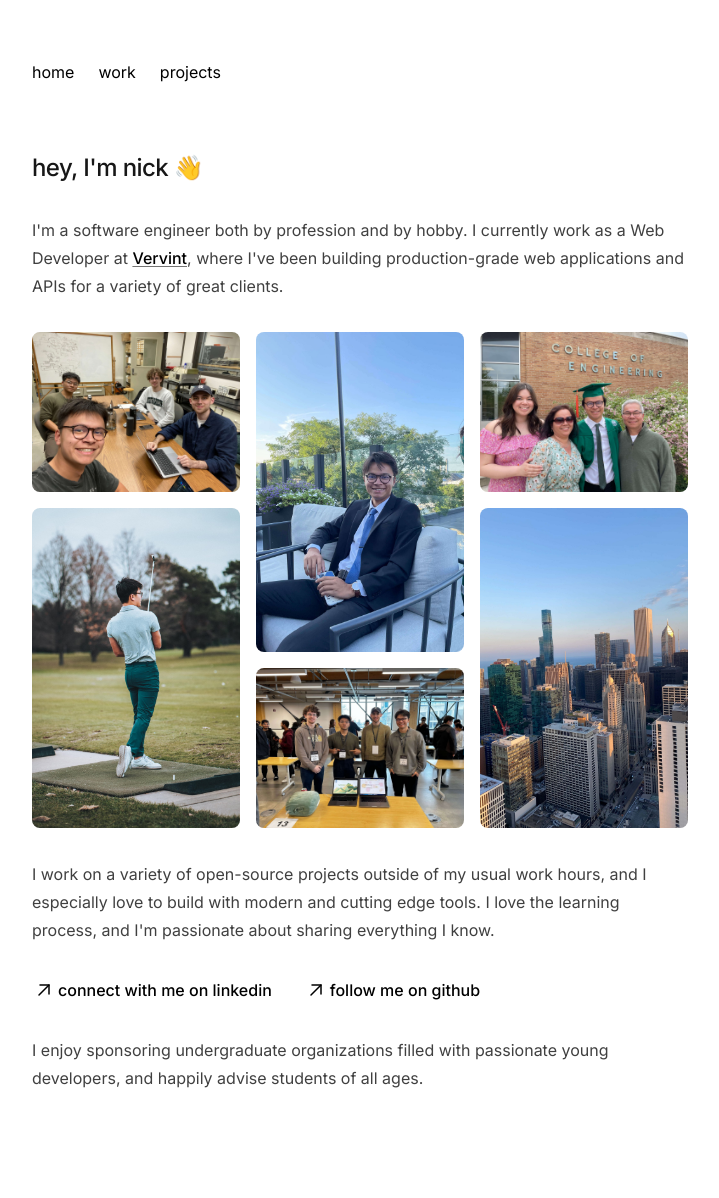
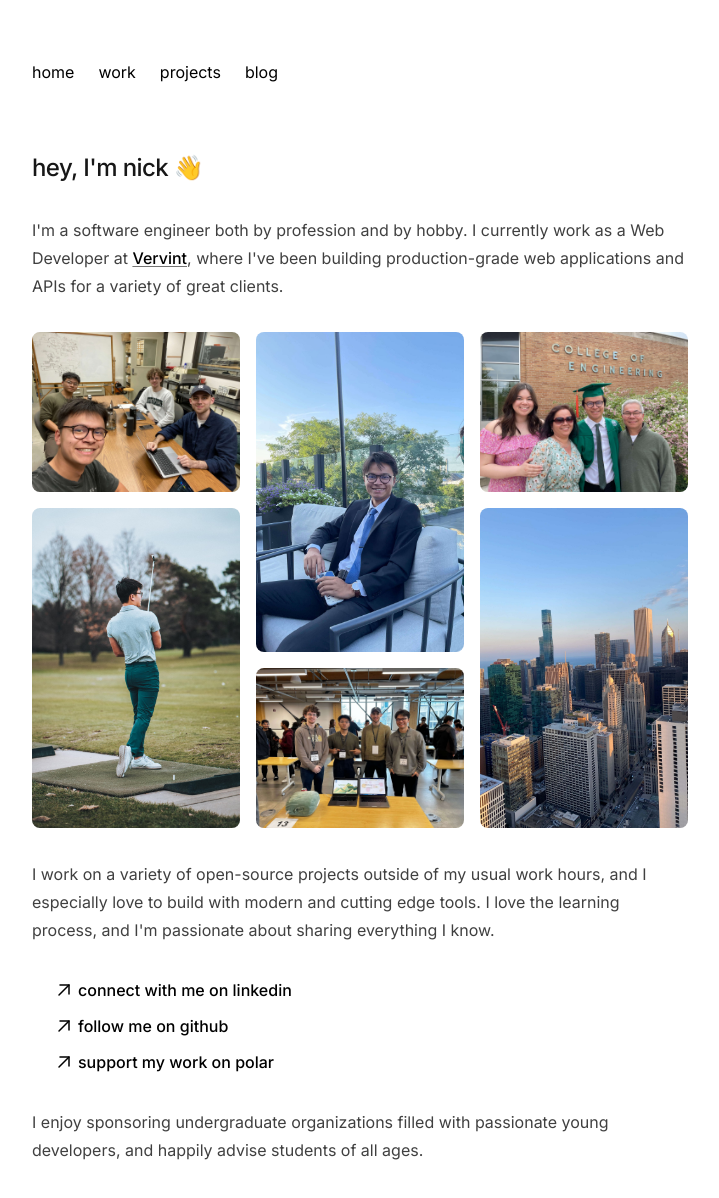
Before and after one commit to nicholasdly/nicholasly.com, a Next.js app: page / in a window 1280 px wide. Shown: the top 1198 px of the page, without its empty margins (272-991 px from the left). Built offline with nearby package versions, Linux system fonts and the light colour scheme.

Commit message:
Added links to Polar.sh

```diff
--- a/src/app/page.tsx
+++ b/src/app/page.tsx
@@ -25,7 +25,7 @@ export default function Home() {
           I love the learning process, and I&apos;m passionate about sharing everything I
           know.
         </p>
-        <div className="my-8 flex flex-col sm:flex-row gap-2 sm:gap-8 not-prose">
+        <div className="my-8 ml-5 flex flex-col gap-2 not-prose">
           <Link
             href="https://www.linkedin.com/in/nicholasdly/"
             target="_blank"
@@ -48,6 +48,17 @@ export default function Home() {
               follow me on github
             </span>
           </Link>
+          <Link
+            href="https://polar.sh/nicholasdly"
+            target="_blank"
+            rel="noopener"
+            className="flex items-center gap-0.5 text-black dark:text-white font-medium group"
+          >
+            <ArrowIcon />
+            <span className="group-hover:underline underline-offset-2 decoration-neutral-500">
+              support my work on polar
+            </span>
+          </Link>
         </div>
         <p>
           I enjoy sponsoring undergraduate organizations filled with passionate young
--- a/src/components/header.tsx
+++ b/src/components/header.tsx
@@ -22,6 +22,14 @@ export default function Header() {
             >
               projects
             </Link>
+            <Link
+              href="https://polar.sh/nicholasdly/posts"
+              target="_blank"
+              rel="noopener"
+              className="py-1 hover:underline underline-offset-2 decoration-neutral-500"
+            >
+              blog
+            </Link>
         </nav>
     </header>
   );
```
